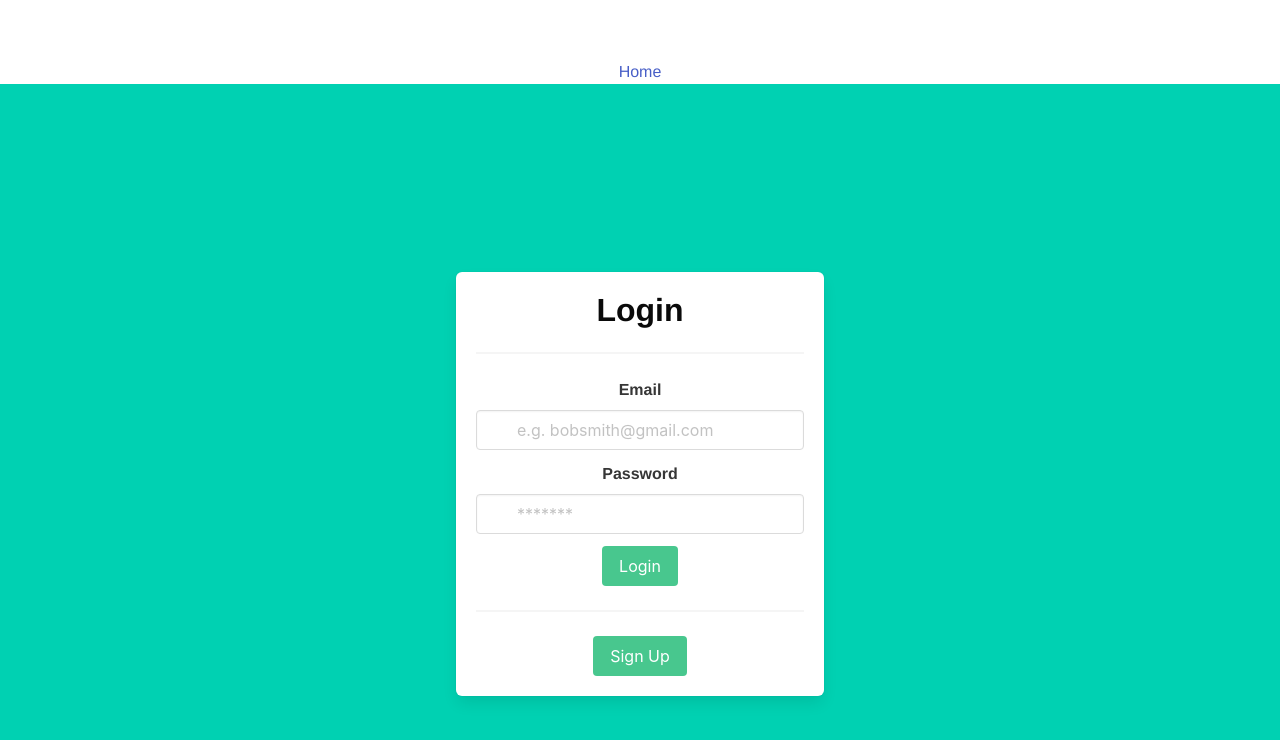
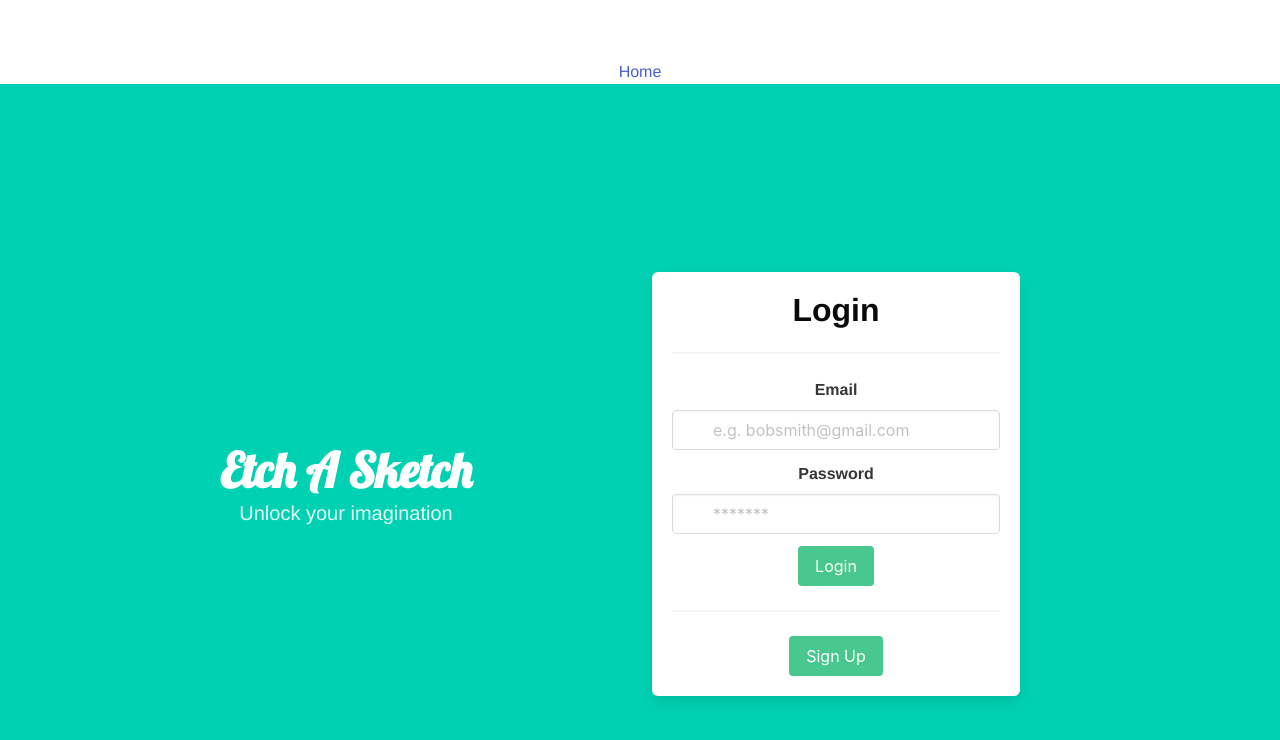
Before and after one commit to Recursion-Group-K/sketch, a Vue app: page /login in a window 1280 px wide. Shown: the top 740 px of the page. Built offline with nearby package versions, Linux system fonts and the light colour scheme.

Commit message:
add title

```diff
--- a/src/pages/Login.vue
+++ b/src/pages/Login.vue
@@ -2,17 +2,26 @@
     <section class="hero is-primary is-fullheight">
         <div class="hero-body">
             <div class="container">
-        <div class="columns is-centered">
+                <div class="columns is-vcentered">
+                    <div class="column is-6">
+                        <h1 class="page-title title is-1">Etch A Sketch</h1>
+                        <p class="subtitle">Unlock your imagination</p>
+                    </div>
                     <div class="column is-5-tablet is-4-desktop is-4-widescreen">
                         <form action="" class="box">
                             <div class="title">
                                 <h1 class="has-text-black has-text-weight-bold">Login</h1>
                             </div>
-              <hr>
+                            <hr />
                             <div class="field">
                                 <label for="" class="label">Email</label>
                                 <div class="control has-icons-left">
-                  <input type="email" placeholder="e.g. bobsmith@gmail.com" class="input" required>
+                                    <input
+                                        type="email"
+                                        placeholder="e.g. bobsmith@gmail.com"
+                                        class="input"
+                                        required
+                                    />
                                     <span class="icon is-small is-left">
                                         <i class="fa fa-envelope"></i>
                                     </span>
@@ -21,22 +30,23 @@
                             <div class="field">
                                 <label for="" class="label">Password</label>
                                 <div class="control has-icons-left">
-                  <input type="password" placeholder="*******" class="input" required>
+                                    <input
+                                        type="password"
+                                        placeholder="*******"
+                                        class="input"
+                                        required
+                                    />
                                     <span class="icon is-small is-left">
                                         <i class="fa fa-lock"></i>
                                     </span>
                                 </div>
                             </div>
                             <div class="field">
-                <button class="button is-success">
-                  Login
-                </button>
+                                <button class="button is-success">Login</button>
                             </div>
-              <hr>
+                            <hr />
                             <div class="field">
-                <button class="button is-success">
-                  Sign Up
-                </button>
+                                <button class="button is-success">Sign Up</button>
                             </div>
                         </form>
                     </div>
@@ -52,9 +62,14 @@
 export default {
     name: 'Login',
     data() {
-        return {
-
-        };
+        return {};
     },
 };
 </script>
+
+<style>
+@import url('https://fonts.googleapis.com/css2?family=Lobster&display=swap');
+.page-title {
+    font-family: 'Lobster', cursive;
+}
+</style>
```
Lines whose indentation alone changed are shown as unchanged.
